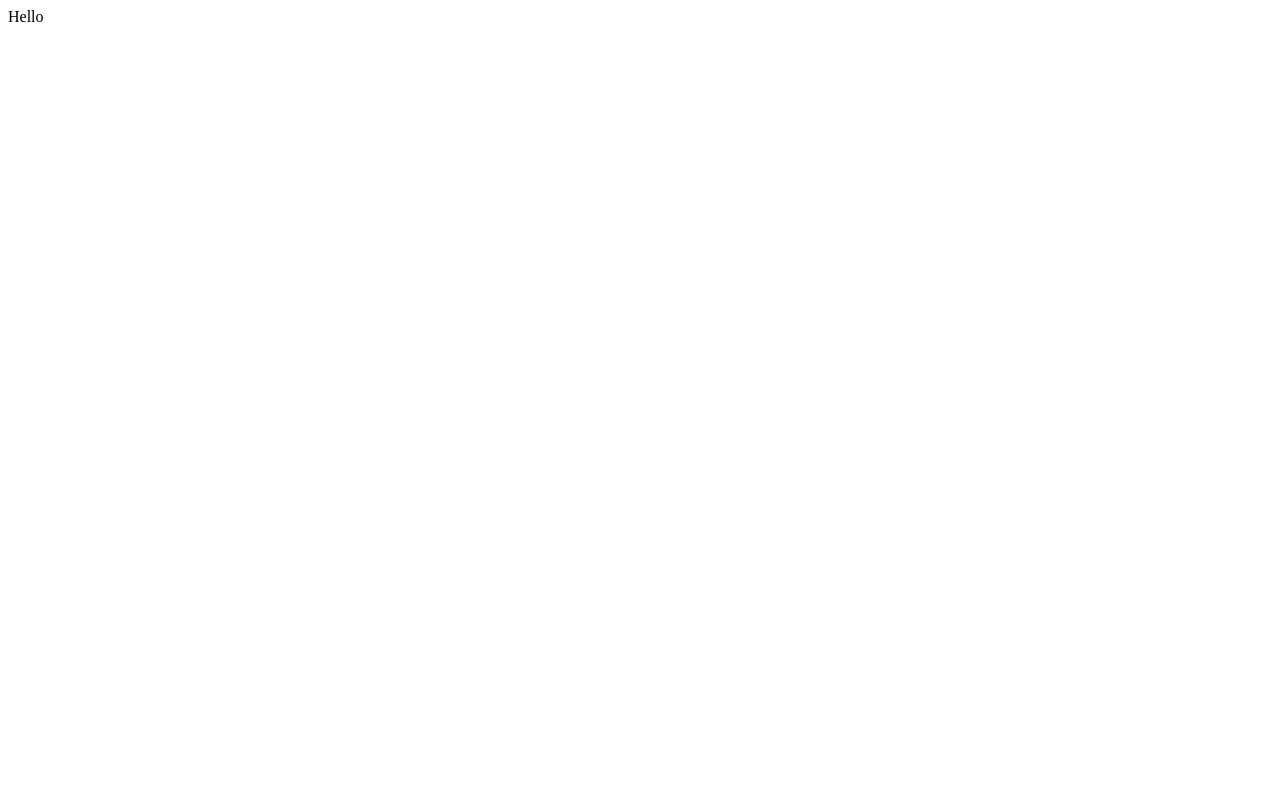
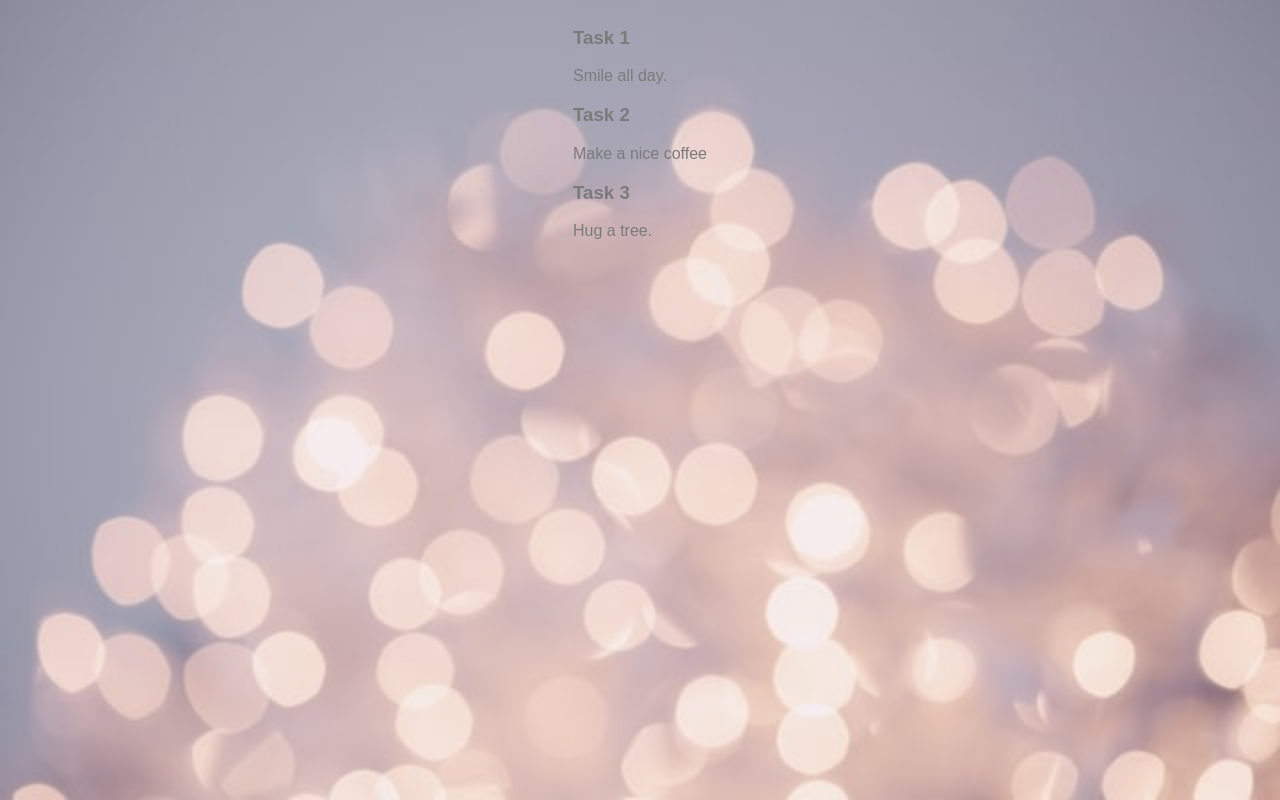
Before and after one commit to predavladc/ReactListProject, a React (Create React App) app: page / in a window 1280 px wide. Built offline with nearby package versions, Linux system fonts and the light colour scheme.

Commit message:
first commit

```diff
--- a/src/App.js
+++ b/src/App.js
@@ -1,11 +1,31 @@
-import './App.css';
+import React from "react";
+import "./index.css";
+import ToDoComponent from "./components/ToDo";
 
-function App() {
+export default function App() {
+  const tasklist = [
+    {
+        title: "Task 1",
+        description: "Smile all day.",
+        status: "new",
+    },
+    {
+        title: "Task 2",
+        description: "Make a nice coffee",
+        status: "new",
+    },
+    {
+        title: "Task 3",
+        description: "Hug a tree.",
+        status: "new",
+    }
+  ];
+
   return (
-    <div>
-    Hello
+    <div className="App">
+      <ToDoComponent data={tasklist[0]} />
+      <ToDoComponent data={tasklist[1]} />
+      <ToDoComponent data={tasklist[2]} />
     </div>
   );
 }
-
-export default App;
--- /dev/null
+++ b/src/components/Task.js
@@ -0,0 +1,10 @@
+const Task = (props) => {
+    return (
+      <div className="task-container">
+        <h3 className="task-title">{props.toDoTask}</h3>
+        <span className="task-description">{props.toDoDescription}</span>
+      </div>
+    );
+  };
+
+  export default Task;
--- /dev/null
+++ b/src/components/ToDo.js
@@ -0,0 +1,12 @@
+import Task from "./Task";
+
+const ToDoComponent = (props) => {
+    return (
+        <div className="block">
+            <Task toDoTask={props.data.title} />
+            <Task toDoDescription={props.data.description} />
+        </div>
+    );
+};
+
+export default ToDoComponent;
--- a/src/index.css
+++ b/src/index.css
@@ -0,0 +1,13 @@
+body {
+    display: flex;
+    justify-content: center;
+    flex-direction: column;
+    align-items: center;
+    font-family: sans-serif;
+    background-image: url("img/background.jpg");
+    background-repeat: no-repeat;
+    background-size: cover;
+    background-attachment: fixed;
+    color: #7b7b7c;
+    padding: 0 30px;
+  }
```
Also changed, not shown: src/img/background.jpg (added).
